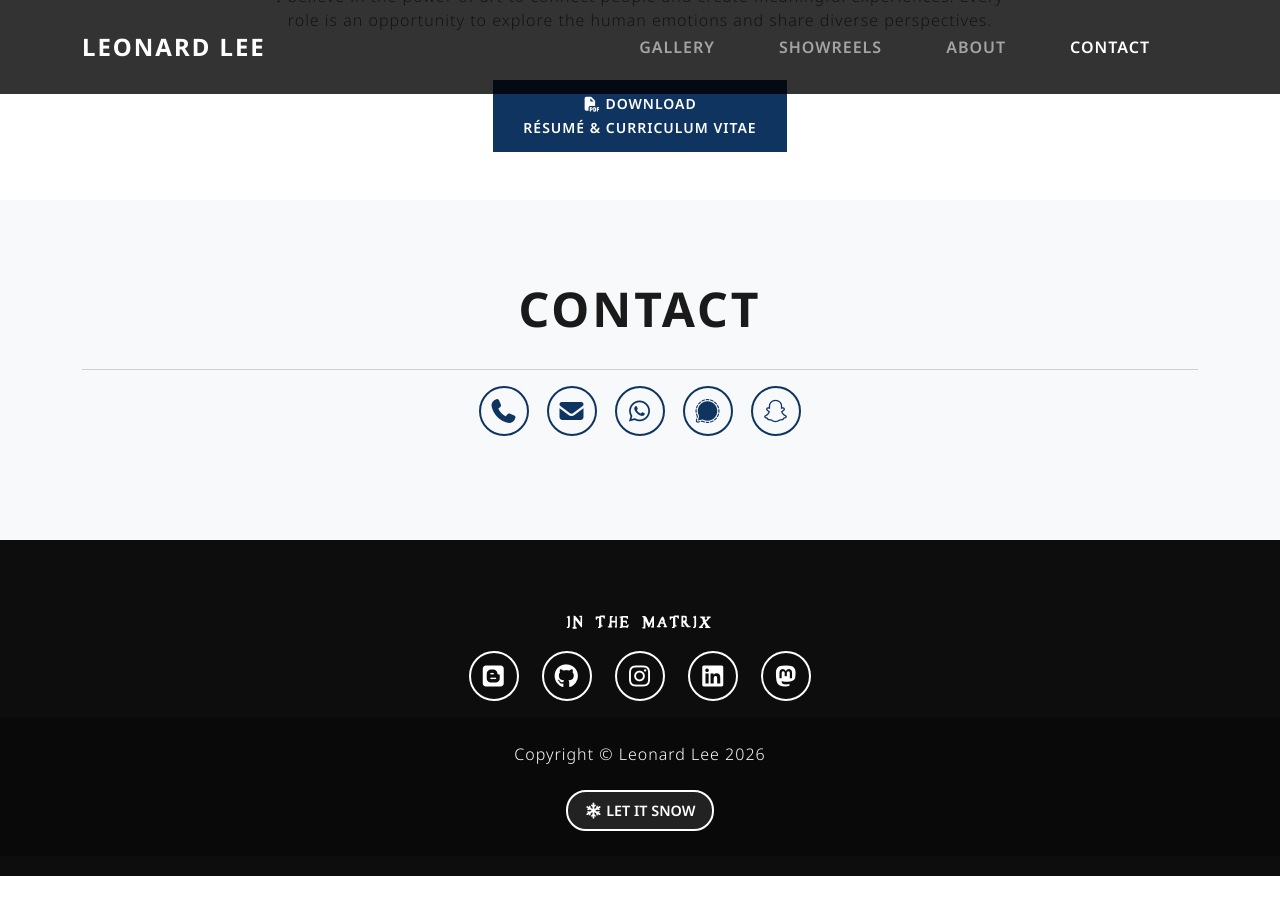
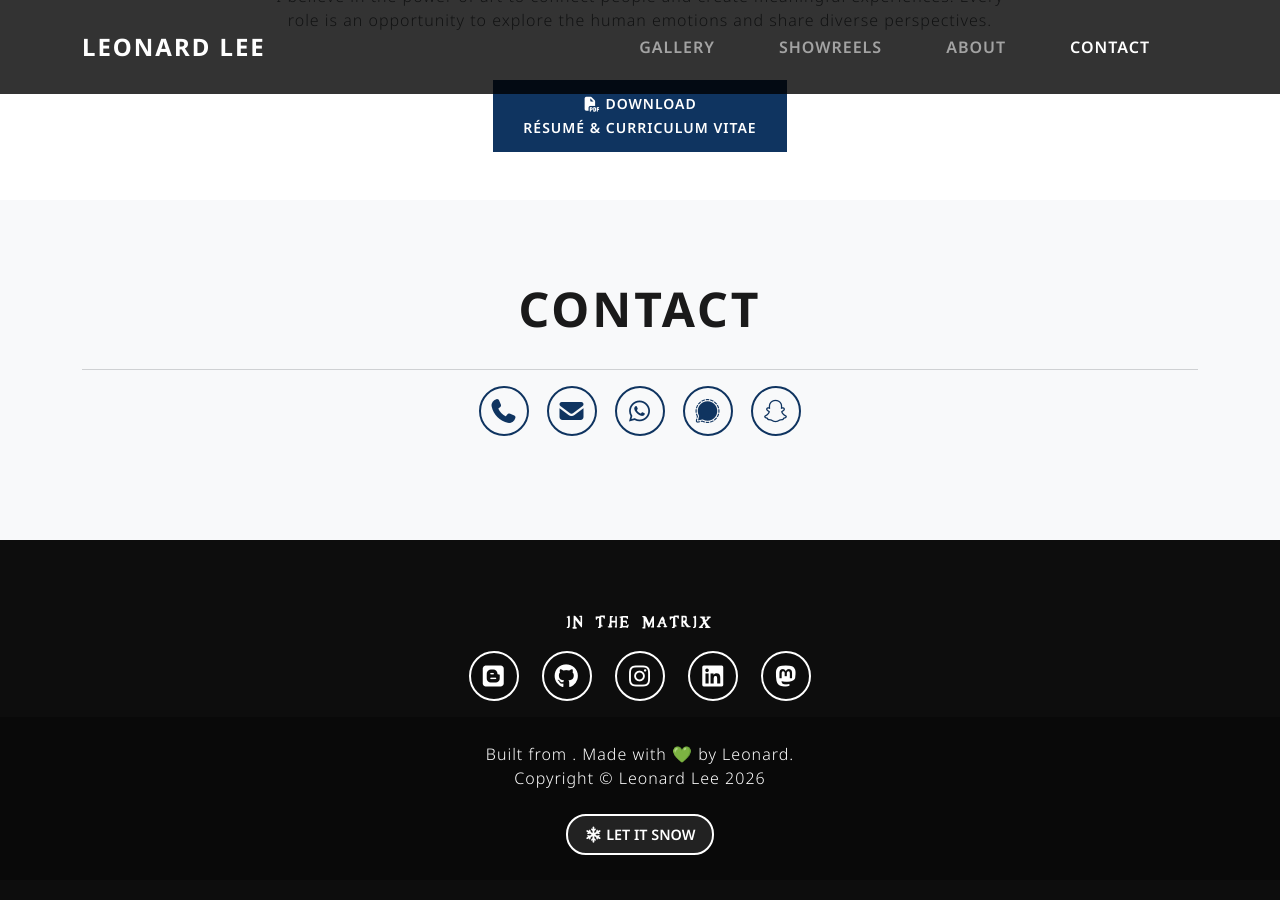
Before and after one commit to sheeeng/leonardlee-net, a Jekyll site: the page built from _posts/2025-07-14-randall-slavin.md, in a window 1280 px wide and 900 px high, scrolled down 3036 px. Built offline with Jekyll 4.4.1, drawn with Linux system fonts in a browser that asks for light colours; nearby versions of some CDN libraries; before the commit the page ends 3912 px from its top, so only the background shows below that.

Commit message:
style(footer): add built-from and made-with line
Signed-off-by: Leonard Sheng Sheng Lee <305414+sheeeng@users.noreply.github.com>

```diff
--- a/_includes/footer.html
+++ b/_includes/footer.html
@@ -37,6 +37,7 @@
     <div class="container">
       <div class="row">
         <div class="col-lg-12">
+          Built from <code>{{ site.github.build_revision | slice: 0, 8 }}</code>. Made with 💚 by Leonard.<br>
           Copyright &copy; {{ site.footer.copyright }} 20{{ site.time | date: '%y' }}
         </div>
       </div>
```
